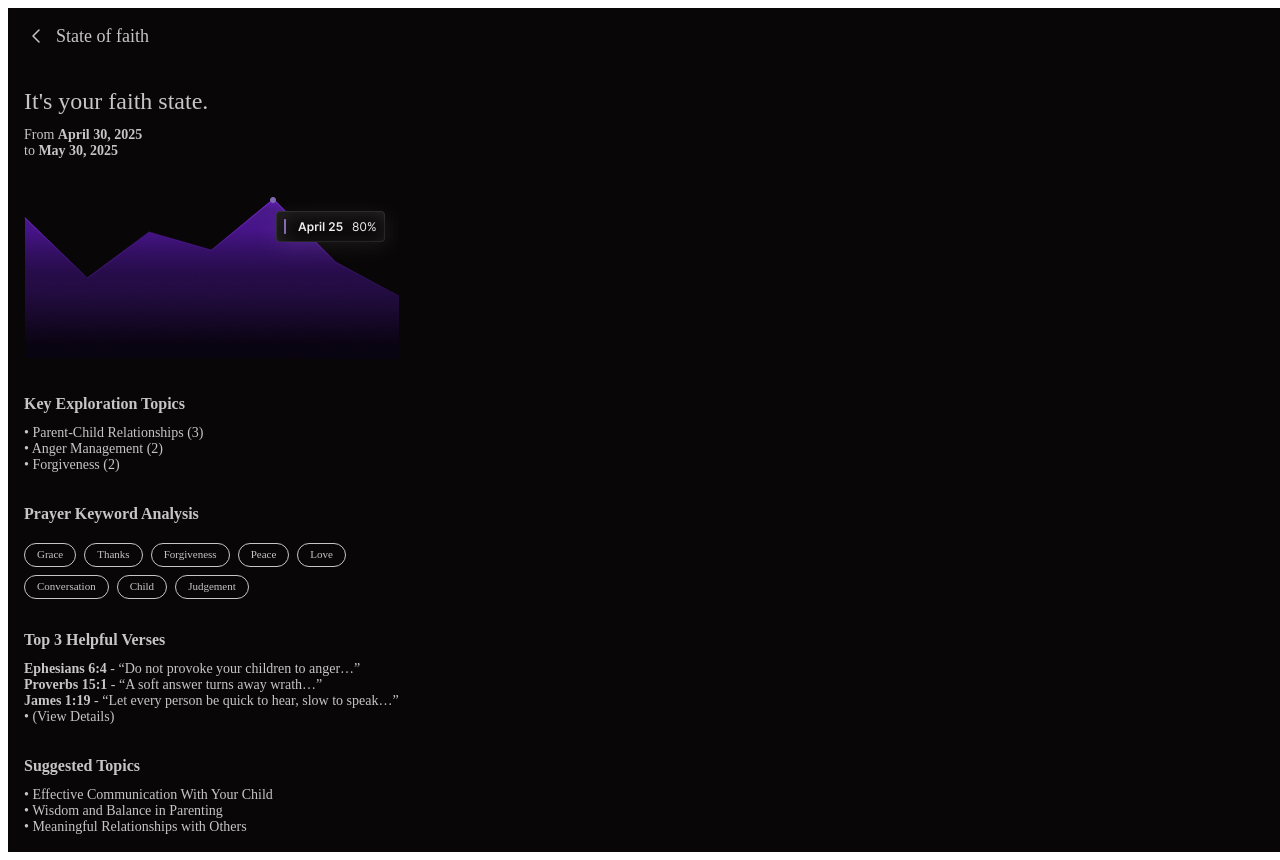
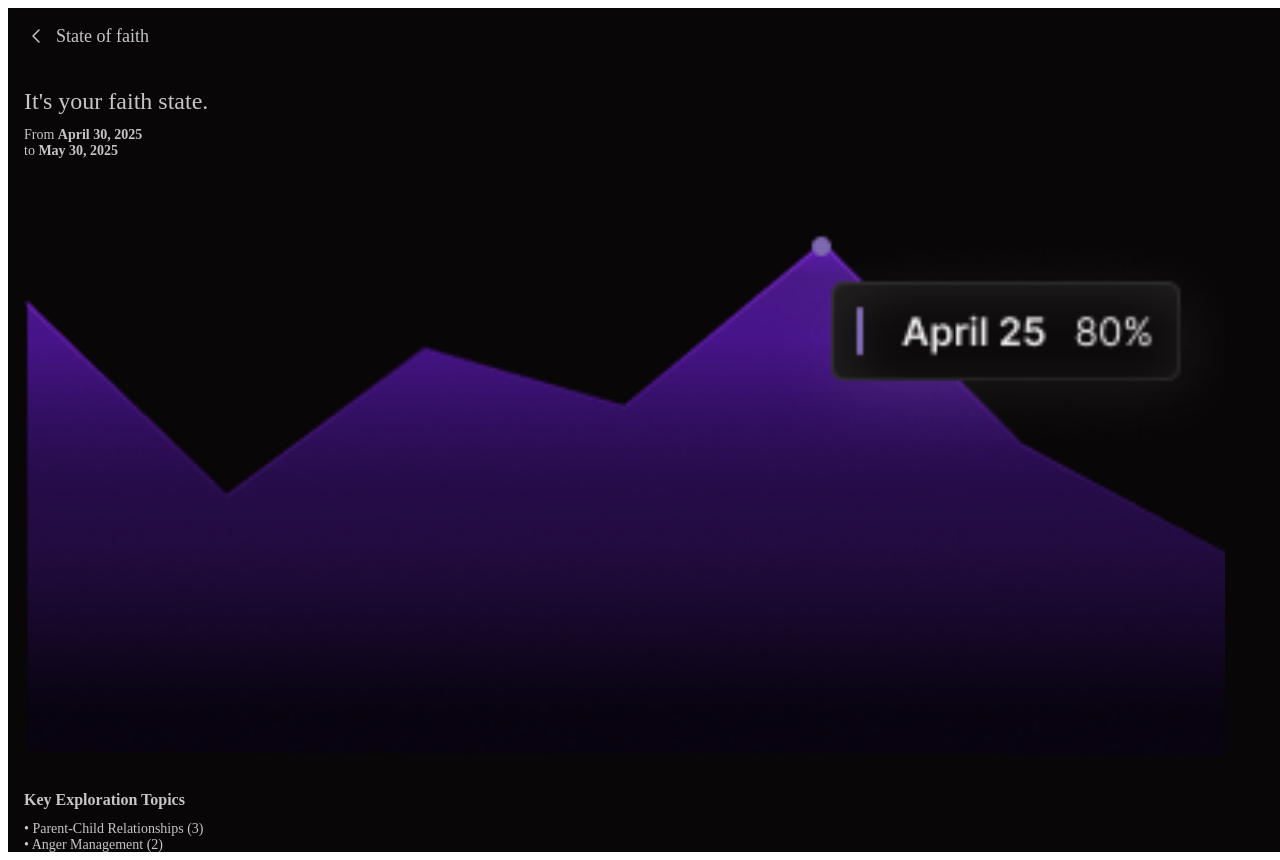
Before and after one commit to delee-dix/deepen-qt, a Nuxt app: page /home/faith in a window 1280 px wide. Shown: the top 860 px of the page. Built offline with nearby package versions, Linux system fonts and the light colour scheme.

Commit message:
fix: size of chart image & text

```diff
--- a/pages/home/faith.vue
+++ b/pages/home/faith.vue
@@ -18,7 +18,11 @@ import { ref } from "vue";
       <div class="date">to <strong>May 30, 2025</strong></div>
     </div>
     <div class="chart">
-      <img src="/img/img_chart_sample.png" alt="chart" />
+      <img
+        src="/img/img_chart_sample.png"
+        alt="chart"
+        :style="{ width: '95%' }"
+      />
     </div>
     <div class="topic">
       <div class="subject">Key Exploration Topics</div>
@@ -44,15 +48,16 @@ import { ref } from "vue";
     <div class="verses">
       <div class="subject">Top 3 Helpful Verses</div>
       <div class="text">
-        <strong>Ephesians 6:4</strong> - “Do not provoke your children to
-        anger…”
+        1. <strong>Ephesians 6:4</strong><br />
+        “Do not provoke your children to anger…”
       </div>
       <div class="text">
-        <strong>Proverbs 15:1</strong> - “A soft answer turns away wrath…”
+        2. <strong>Proverbs 15:1</strong><br />
+        “A soft answer turns away wrath…”
       </div>
       <div class="text">
-        <strong>James 1:19</strong> - “Let every person be quick to hear, slow
-        to speak…”
+        3. <strong>James 1:19</strong><br />
+        “Let every person be quick to hear…”
       </div>
       <div class="text">• (View Details)</div>
     </div>
@@ -100,7 +105,7 @@ import { ref } from "vue";
       display: flex;
       flex-direction: row;
       font-size: 11px;
-      gap: 8px;
+      gap: 4px;
       margin-top: 8px;
 
       .tag {
@@ -123,6 +128,7 @@ import { ref } from "vue";
     padding: 12px 0;
     font-weight: 700;
   }
+
   .text {
     font-size: 14px;
   }
```
